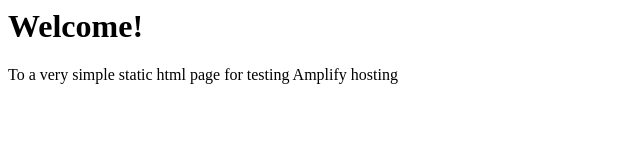
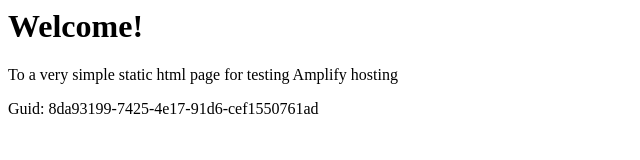
Before and after one commit to aws-aemilia-iad/Github-PR-Commit-Integration-Test-DoNotTouch-GitHubAutoBuildCanaryTest-v1-gamma-us-east-1, a website: page src/index.html in a window 1280 px wide. Shown: the whole page, without its empty margins (0-640 px from the left). Drawn offline with Linux system fonts and the light colour scheme.

Commit message:
commit from integ tests

```diff
--- a/src/index.html
+++ b/src/index.html
@@ -1,3 +1,5 @@
+
+
 <html lang="en">
 
 <head>
@@ -10,6 +12,6 @@
 <body>
     <h1>Welcome!</h1>
     <p>To a very simple static html page for testing Amplify hosting</p>
-</body>
+    <p>Guid: 8da93199-7425-4e17-91d6-cef1550761ad</p></body>
 
 </html>
```
